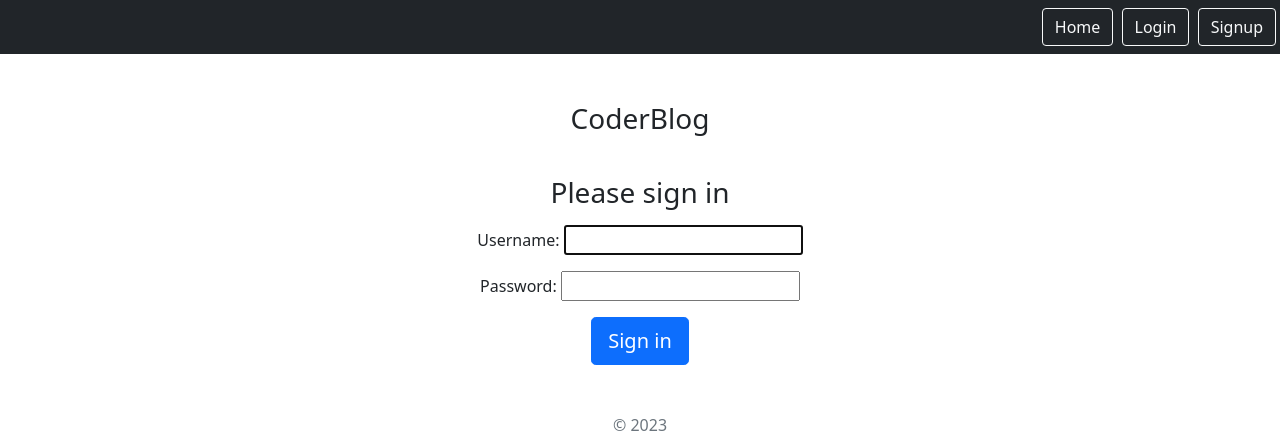
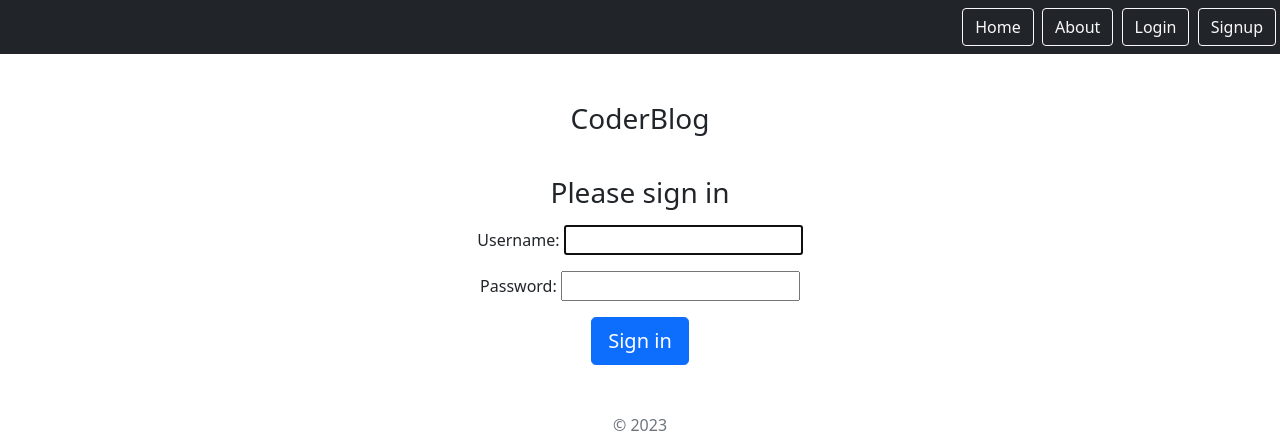
Before and after one commit to sanchezmiguel/CoderBlogRepo, a Django app: a page that uses coderDjango/static/templates/base.html in a window 1280 px wide. Shown: the top 436 px of the page. Run offline with Django 4.2, Linux system fonts and the light colour scheme; some libraries are stand-ins or nearby versions.

Commit message:
correcciones esteticas

```diff
--- a/coderDjango/static/templates/base.html
+++ b/coderDjango/static/templates/base.html
@@ -14,9 +14,10 @@
 <nav class="navbar navbar-dark bg-dark">
     <div class="ms-auto">
         <a class="btn btn-outline-light me-1" href="{% url 'articulo.list' %}">Home</a>
+        <a href="{% url 'about_creator' %}" class="btn btn-outline-light me-1">About</a>
         {% if user.is_authenticated %}
             <a href="{% url 'articulo.new' %}" class="btn btn-outline-light me-1">Create New blog</a>
-            <a href="{% url 'about_creator' %}" class="btn btn-outline-light me-1">About</a>
+
             <a href="{% url 'logout' %}" class="btn btn-outline-light me-1">Logout</a>
         {% else %}
             <a href="{% url 'login' %}" class="btn btn-outline-light me-1">Login</a>
```
